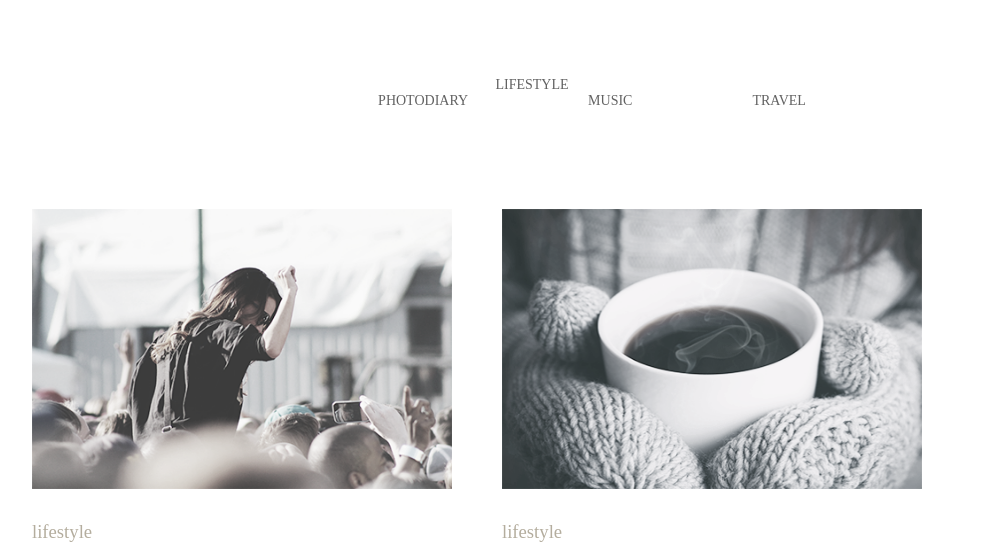
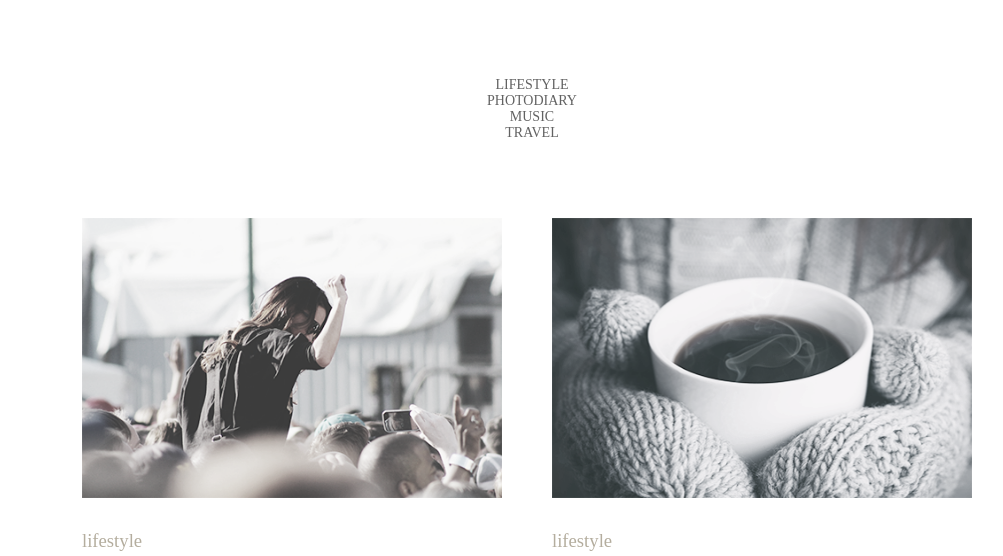
Before and after one commit to LitvinenkoN/FE_Core_off_19, a plain HTML site: page module3/index.html in a window 1280 px wide. Shown: the top 556 px of the page, without its empty margins (108-1111 px from the left). Drawn offline with Linux system fonts and the light colour scheme.

Commit message:
homework_3_resubmit_4

```diff
--- a/module3/css/style.css
+++ b/module3/css/style.css
@@ -7,8 +7,10 @@
 .body{
 }
 
-.header{
+.container{
     padding-top: 77px;
+    margin: 0 auto;
+    width: 900px;
 }
 
 .menu{
@@ -34,13 +36,8 @@ a{
     display: block;
 }
 
-main{
+section{
     font-size: 0;
-    width: 1000px;
-    margin: 100px auto 0;
-}
-section{
-    padding-bottom: 77px;
 }
 
 article{
--- a/module3/index.html
+++ b/module3/index.html
@@ -8,18 +8,18 @@
     <title>Document</title>
 </head>
 <body id="body">
-    <header class="header">
+    <header class="container">
         <nav>
             <ul class="menu">
                 <li><a class="link" href="#">LIFESTYLE</a></li>
-                <li><a href="#">PHOTODIARY</a></li>
-                <li><a href="#">MUSIC</a></li>
-                <li><a href="#">TRAVEL</a></li>
+                <li><a class="link" href="#">PHOTODIARY</a></li>
+                <li><a class="link" href="#">MUSIC</a></li>
+                <li><a class="link" href="#">TRAVEL</a></li>
             </ul>
         </nav>
     </header>
     <main>
-        <section>
+        <section class="container">
             <article>
                 <img src="../img/image@1X.png" alt="">
                 <p>lifestyle</p>
@@ -56,8 +56,8 @@
                 <h2>Cold winter days</h2>
                 <p class="text" >Lorem ipsum, dolor sit amet consectetur adipisicing elit. Quo alias quaerat soluta facere repellat voluptate laborum qui consequatur veniam, cumque odit? Iusto enim omnis deserunt, ducimus totam hic nisi rem?</p>
             </article>
+            <button>Load more</button>
         </section>
-        <button>Load more</button>
 </main>
 </body>
 </html>
```
